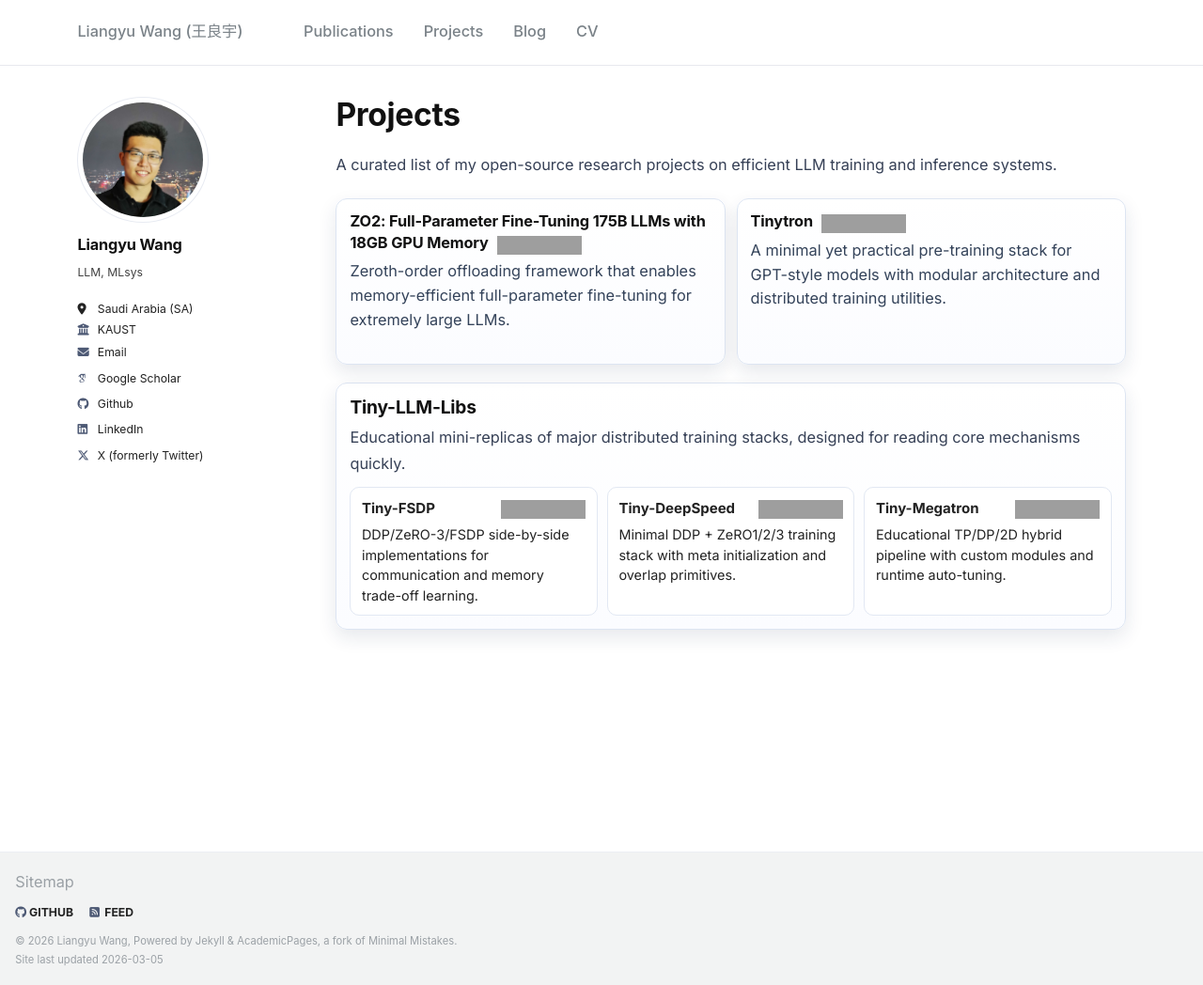
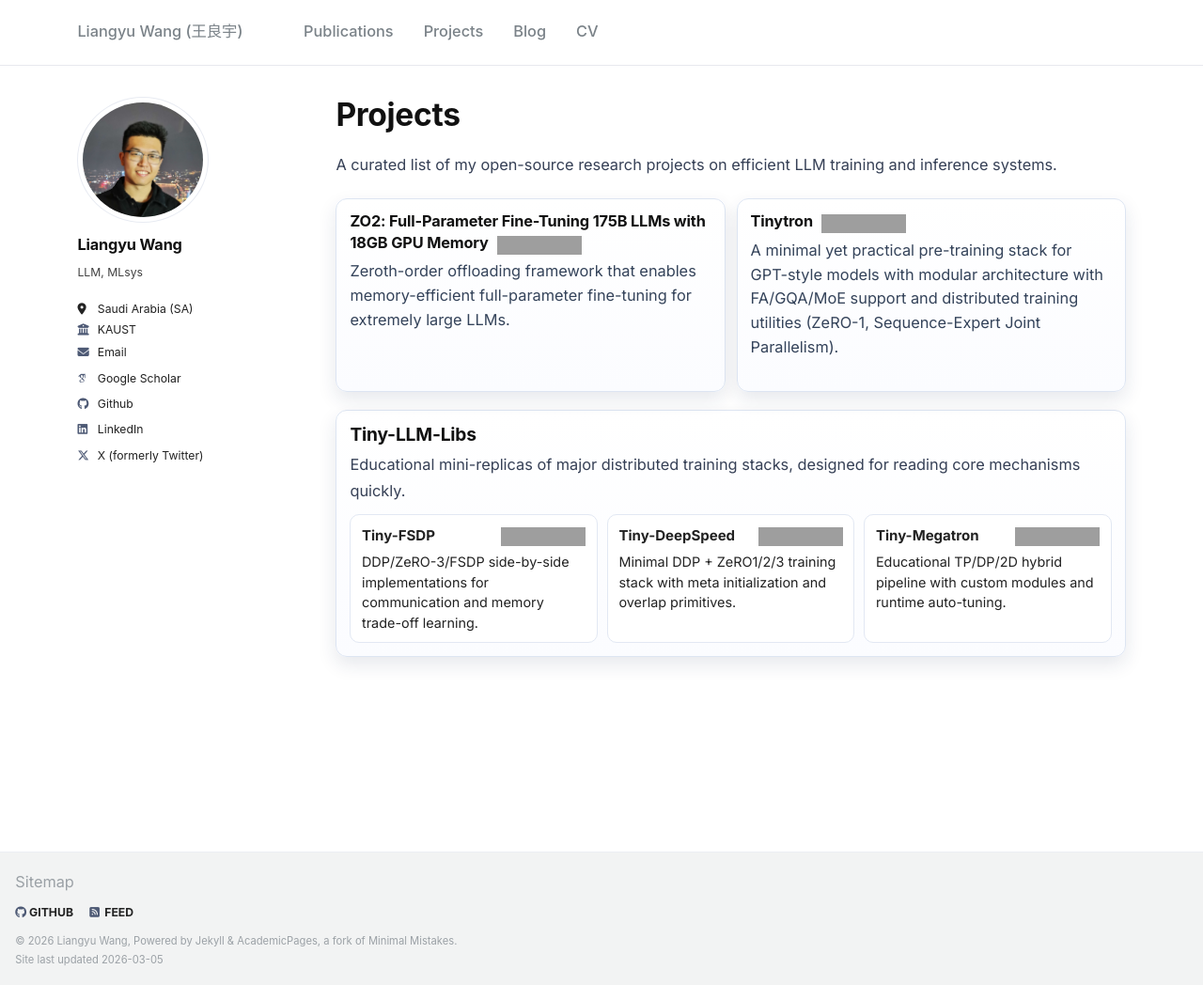
Before and after one commit to liangyuwang/liangyuwang.github.io, a Jekyll site: the page built from _pages/projects.html, in a window 1280 px wide and 1048 px high. Shown: the whole window at 94% size. Built offline with Jekyll 4.4.1, drawn with Linux system fonts in a browser that asks for light colours; some web fonts are replaced; grey boxes are pictures that could not be loaded.

Commit message:
polish project

```diff
--- a/_pages/projects.html
+++ b/_pages/projects.html
@@ -27,7 +27,7 @@ author_profile: true
         <span class="github-stars"><a href="https://github.com/liangyuwang/Tinytron"><img src="https://img.shields.io/github/stars/liangyuwang/Tinytron.svg?style=social" alt="Tinytron GitHub stars"></a></span>
       </h3>
       <p class="proj-desc">
-        A minimal yet practical pre-training stack for GPT-style models with modular architecture and distributed training utilities.
+        A minimal yet practical pre-training stack for GPT-style models with modular architecture with FA/GQA/MoE support and distributed training utilities (ZeRO-1, Sequence-Expert Joint Parallelism).
       </p>
     </div>
   </div>
```
